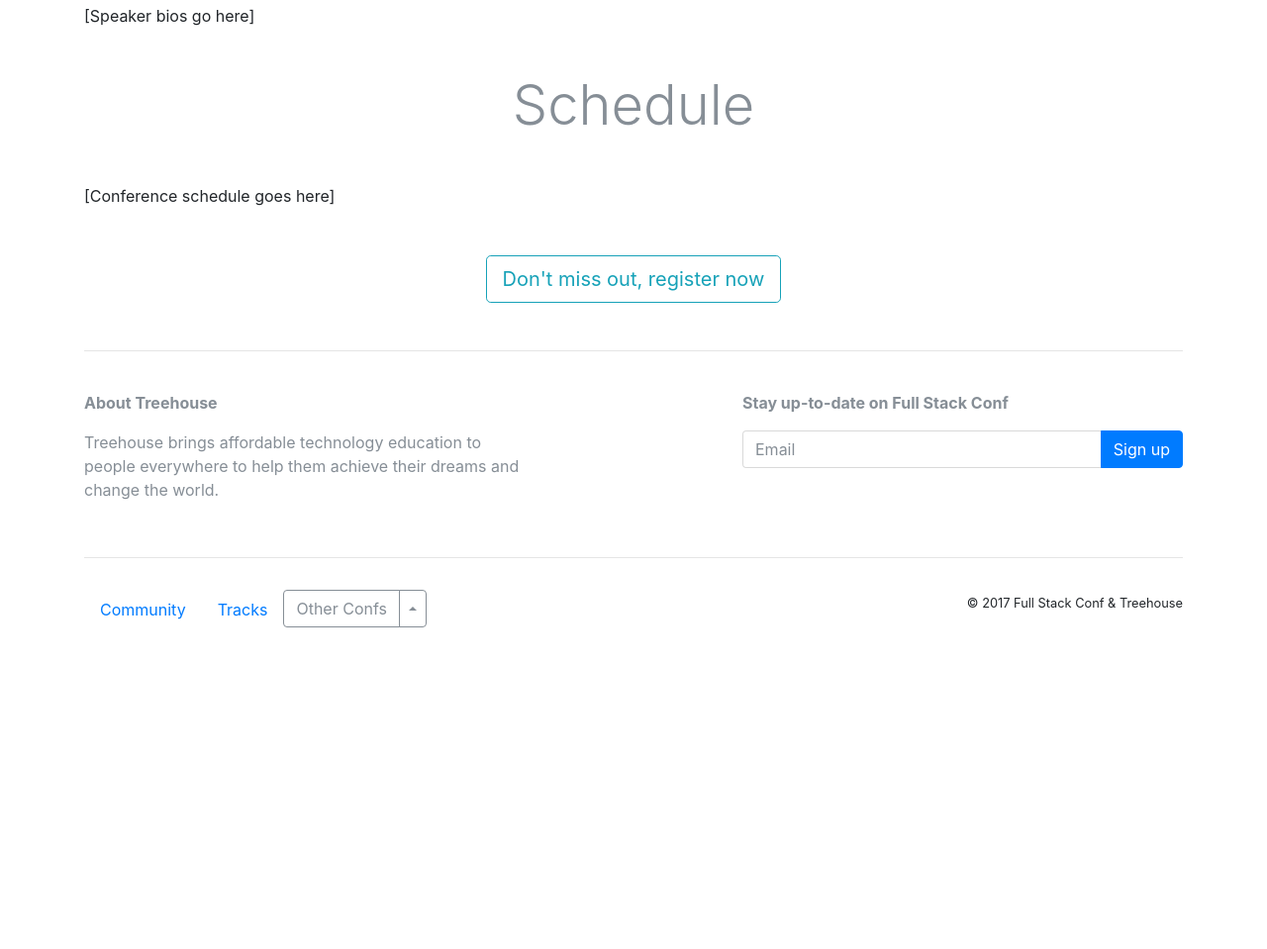
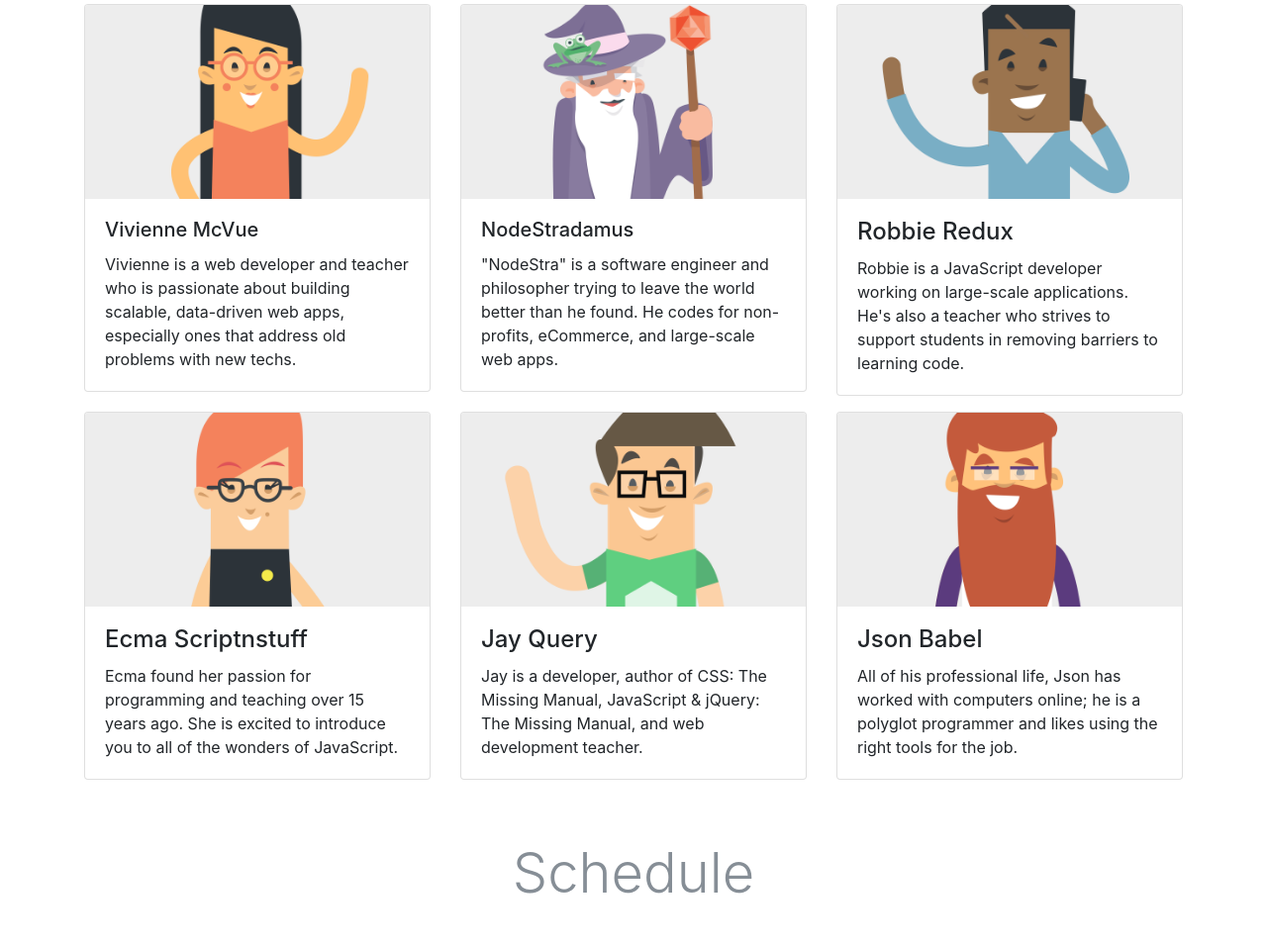
Before and after one commit to JanGanaCode/bootstrap-4-demo, a plain HTML site: page index.html in a window 1280 px wide. Shown: the part 1012-1971 px from the top of the page at 99% size. Before the commit the page ends 1664 px from the top, so only its background shows below. Drawn offline with nearby package versions, Linux system fonts and the light colour scheme.

Commit message:
Speakers Section

```diff
--- a/index.html
+++ b/index.html
@@ -79,11 +79,71 @@
 
             <!-- speakers -->
             <h1 class="display-4 text-center my-5 text-muted" id="speakers">Speakers</h1>
-            [Speaker bios go here]
+            <div class="row">
+                <div class="col-md-6 col-lg-4">
+                    <div class="card mb-3">
+                        <img class="card-img-top" src="img/vivianne.png" alt="Vivienne">
+                        <div class="card-body">
+                            <h5 class="card-title">Vivienne McVue</h5>
+                            <p class="card-text">Vivienne is a web developer and teacher who is passionate about building scalable, data-driven web apps, especially ones that address old problems with new techs.</p>
+                        </div>
+                    </div>
+                </div>
+
+                <div class="col-md-6 col-lg-4">
+                    <div class="card mb-3">
+                        <img class="card-img-top" src="img/nodestradamus.png" alt="NodeStradamus">
+                        <div class="card-body">
+                            <h5 class="card-title">NodeStradamus</h5>
+                            <p class="card-text">"NodeStra" is a software engineer and philosopher trying to leave the world better than he found. He codes for non-profits, eCommerce, and large-scale web apps.</p>
+                        </div>
+                    </div>
+                </div>
+
+                <div class="col-md-6 col-lg-4">
+                    <div class="card mb-3">
+                        <img class="card-img-top" src="img/robbie.png" alt="Robbie">
+                        <div class="card-body">
+                            <h4 class="card-title">Robbie Redux</h4>
+                            <p class="card-text">Robbie is a JavaScript developer working on large-scale applications. He's also a teacher who strives to support students in removing barriers to learning code.</p>
+                        </div>
+                    </div>
+                </div>
+
+                <div class="col-md-6 col-lg-4">
+                    <div class="card mb-3">
+                        <img class="card-img-top" src="img/ecma.png" alt="Ecma">
+                        <div class="card-body">
+                            <h4 class="card-title">Ecma Scriptnstuff</h4>
+                            <p class="card-text">Ecma found her passion for programming and teaching over 15 years ago. She is excited to introduce you to all of the wonders of JavaScript.</p>
+                        </div>
+                    </div>
+                </div>
+
+                <div class="col-md-6 col-lg-4">
+                    <div class="card mb-3">
+                        <img class="card-img-top" src="img/jay.png" alt="Jay">
+                        <div class="card-body">
+                            <h4 class="card-title">Jay Query</h4>
+                            <p class="card-text">Jay is a developer, author of CSS: The Missing Manual, JavaScript &amp; jQuery: The Missing Manual, and web development teacher.</p>
+                        </div>
+                    </div>
+                </div>
+
+                <div class="col-md-6 col-lg-4">
+                    <div class="card mb-3">
+                        <img class="card-img-top" src="img/json.png" alt="Json">
+                        <div class="card-body">
+                            <h4 class="card-title">Json Babel</h4>
+                            <p class="card-text">All of his professional life, Json has worked with computers online; he is a polyglot programmer and likes using the right tools for the job.</p>
+                        </div>
+                    </div>
+                </div>
+            </div><!-- /speakers -->
 
             <!-- schedule -->
             <h1 class="display-4 text-center my-5 text-muted">Schedule</h1>
-            [Conference schedule goes here]
+
 
             <!-- call out buttom -->
             <button type="button" class="btn btn-outline-info btn-lg d-block mx-auto my-5">Don't miss out, register now</button>
```
